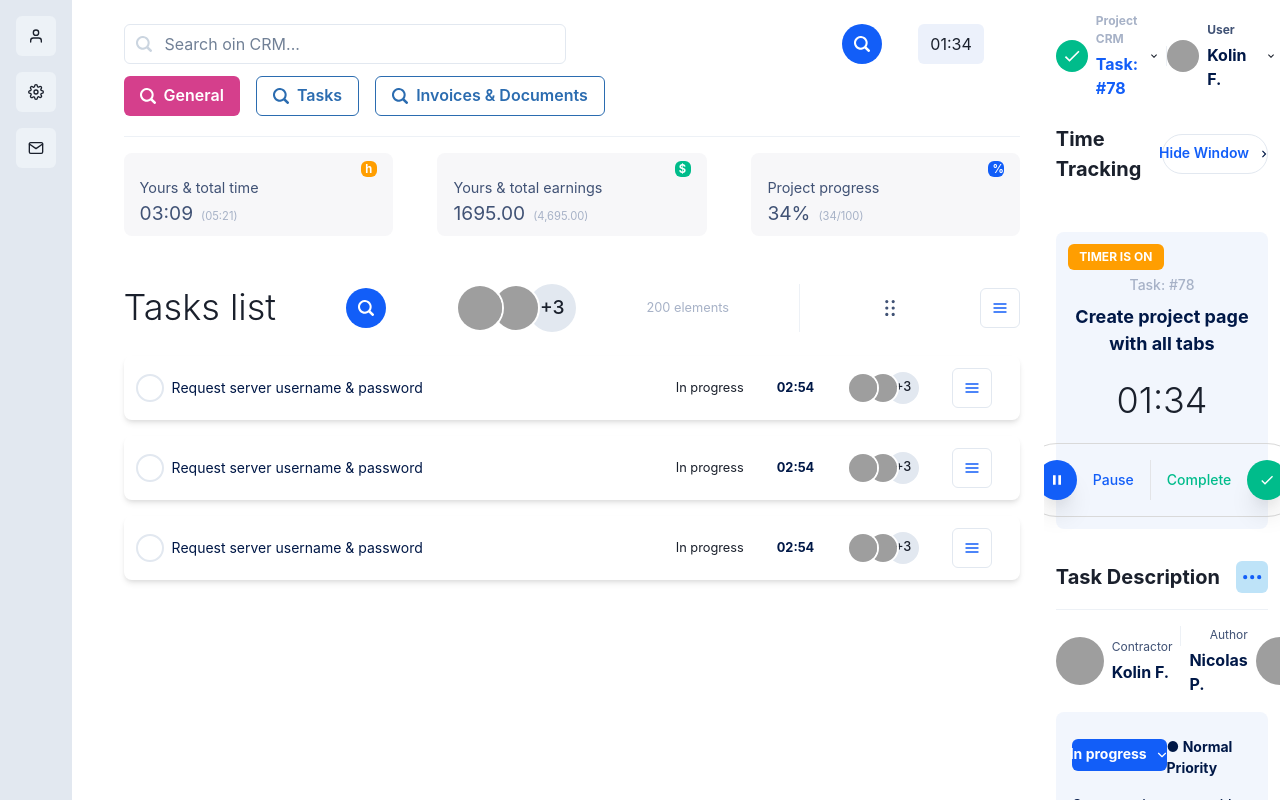
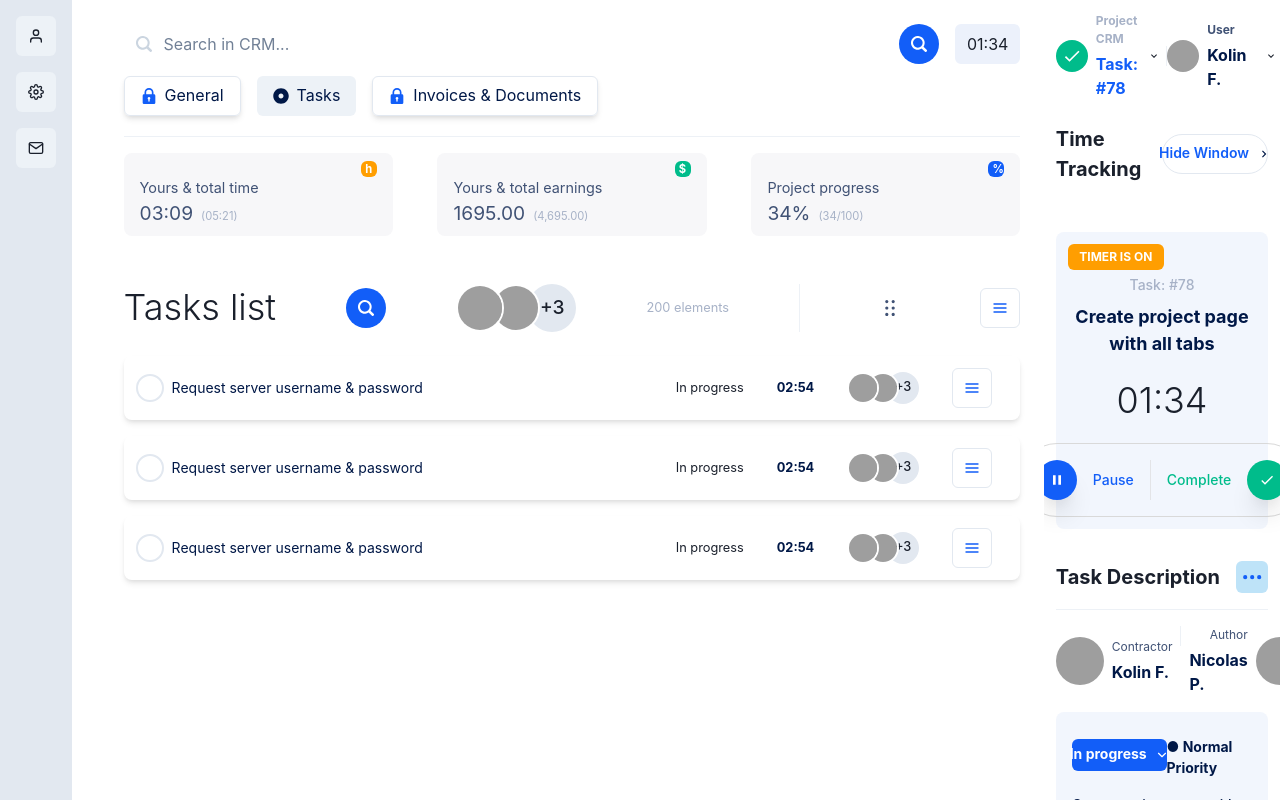
Before and after one commit to gitguti/crm-dashboard, a Next.js app: page / in a window 1280 px wide. Built offline with nearby package versions, Linux system fonts and the light colour scheme; grey boxes are pictures that could not be loaded.

Commit message:
SearchFilter componenent

```diff
--- /dev/null
+++ b/components/SearchFilter.jsx
@@ -0,0 +1,113 @@
+import React from 'react'
+import {
+    Button,
+    Heading,
+    Flex,
+    Text,
+    Grid,
+    GridItem,
+    Input,
+    InputGroup,
+    InputLeftElement,
+    IconButton,
+    Badge,
+    Stack,
+    Divider,
+    Avatar,
+    AvatarBadge,
+    AvatarGroup,
+    Box,
+    Checkbox,
+    VStack,
+    HStack,
+    Image,
+    Spacer,
+    Center,
+  } from "@chakra-ui/react";
+  import { Menu, MenuButton, MenuList, MenuItem } from "@chakra-ui/react";
+  import { Search2Icon, LockIcon, HamburgerIcon } from "@chakra-ui/icons";
+  import {FaDotCircle} from 'react-icons/fa'
+  import {IoDocumentTextOutline} from "react-icons/hi"
+  import { useState } from "react";
+  import { Sidebar } from "../components/Sidebar";
+  import { TaskBadge } from "../components/TaskBadge";
+  import { UserBadge } from "../components/UserBadge";
+  import { TimeTrackingCollapse } from "@/components/TimeTrackingCollapse";
+  import { TimeTrackingResume } from "@/components/TimeTrackingResume";
+  import { TaskDescription } from "@/components/TaskDescription";
+  import { TaskDescriptionResume } from "@/components/TaskDescriptionResume";
+
+export const SearchFilter = () => {
+  return (
+    <Grid
+    templateRows="repeat(2, 1fr)"
+    templateColumns="repeat(8, 1fr)"
+    gap={3}
+  >
+    <GridItem colSpan={4}>
+      {" "}
+      <InputGroup>
+        <InputLeftElement pointerEvents="none">
+          <Search2Icon color="gray.300" />
+        </InputLeftElement>
+        <Input type="search" border="none" placeholder="Search in CRM..." />
+      </InputGroup>
+    </GridItem>
+    <GridItem colStart={8} colEnd={9} justifySelf="end">
+      <HStack>
+        <IconButton
+          aria-label="Search database"
+          bgColor="brand.primary.default"
+          icon={<Search2Icon />}
+          rounded="full"
+          color="neutrals.light.100"
+        />
+        <Spacer/>
+        <Badge
+          px="3"
+          py="2"
+          fontSize="1em"
+          bg="neutrals.light.300"
+          fontWeight="regular"
+          borderRadius="md"
+          alignItems="center"
+          textAlign="center"
+        >
+          01:34
+        </Badge>
+        </HStack>
+    </GridItem>
+    <GridItem colSpan={8}>
+      <Stack direction="row" spacing={4}>
+        <Button
+          leftIcon={<LockIcon color="brand.primary.default" />}
+          variant="outline"
+          fontWeight="regular"
+          boxShadow="md"
+          color="neutrals.gray.navy"
+        >
+          General
+        </Button>
+
+        <Button
+          leftIcon={<FaDotCircle />}
+          color="neutrals.gray.navy"
+          fontWeight="regular"
+
+        >
+          Tasks
+        </Button>
+        <Button
+           leftIcon={<LockIcon color="brand.primary.default"/>}
+           variant="outline"
+           fontWeight="regular"
+           boxShadow="md"
+           color="neutrals.gray.navy"
+        >
+          Invoices & Documents
+        </Button>
+      </Stack>
+    </GridItem>
+  </Grid>
+  )
+}
--- a/pages/index.js
+++ b/pages/index.js
@@ -36,6 +36,7 @@ import { TimeTrackingCollapse } from "@/components/TimeTrackingCollapse";
 import { TimeTrackingResume } from "@/components/TimeTrackingResume";
 import { TaskDescription } from "@/components/TaskDescription";
 import { TaskDescriptionResume } from "@/components/TaskDescriptionResume";
+import { SearchFilter } from "@/components/SearchFilter";
 
 export default function Home() {
   const [collapse, setCollapse] = useState({ index: null, state: false });
@@ -71,70 +72,7 @@ export default function Home() {
             backgroundColor="neutrals.light.100"
             position="relative"
           >
-            <Grid
-              templateRows="repeat(2, 1fr)"
-              templateColumns="repeat(8, 1fr)"
-              gap={3}
-            >
-              <GridItem colSpan={4}>
-                {" "}
-                <InputGroup>
-                  <InputLeftElement pointerEvents="none">
-                    <Search2Icon color="gray.300" />
-                  </InputLeftElement>
-                  <Input type="search" placeholder="Search oin CRM..." />
-                </InputGroup>
-              </GridItem>
-              <GridItem colStart={7} colEnd={9}>
-                <Flex justifyContent="space-evenly">
-                  <IconButton
-                    aria-label="Search database"
-                    bgColor="brand.primary.default"
-                    icon={<Search2Icon />}
-                    rounded="full"
-                    color="neutrals.light.100"
-                  />
-                  <Badge
-                    px="3"
-                    py="2"
-                    fontSize="1em"
-                    bg="neutrals.light.300"
-                    fontWeight="regular"
-                    borderRadius="md"
-                    alignItems="center"
-                    textAlign="center"
-                  >
-                    01:34
-                  </Badge>
-                </Flex>
-              </GridItem>
-              <GridItem colSpan={8}>
-                <Stack direction="row" spacing={4}>
-                  <Button
-                    leftIcon={<Search2Icon />}
-                    colorScheme="pink"
-                    variant="solid"
-                  >
-                    General
-                  </Button>
-
-                  <Button
-                    leftIcon={<Search2Icon />}
-                    colorScheme="blue"
-                    variant="outline"
-                  >
-                    Tasks
-                  </Button>
-                  <Button
-                    leftIcon={<Search2Icon />}
-                    colorScheme="blue"
-                    variant="outline"
-                  >
-                    Invoices & Documents
-                  </Button>
-                </Stack>
-              </GridItem>
-            </Grid>
+           <SearchFilter/>
             <Divider mt={5} />
             <Flex justifyContent="space-between">
               <Flex
```
